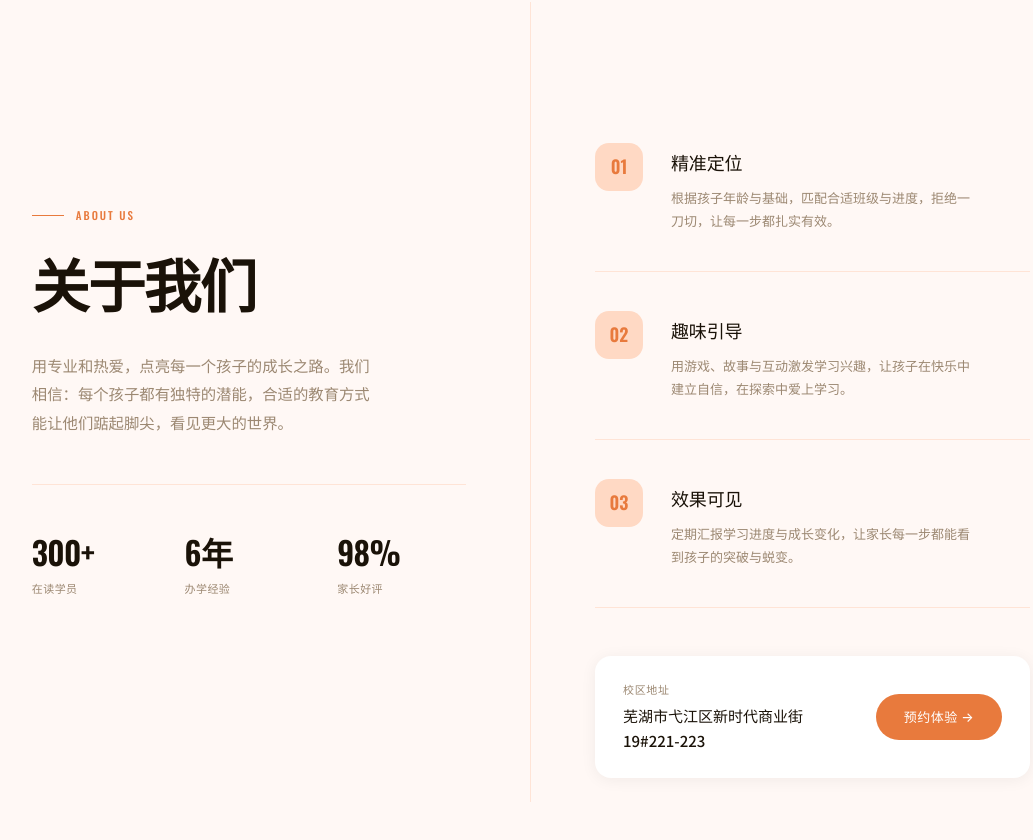
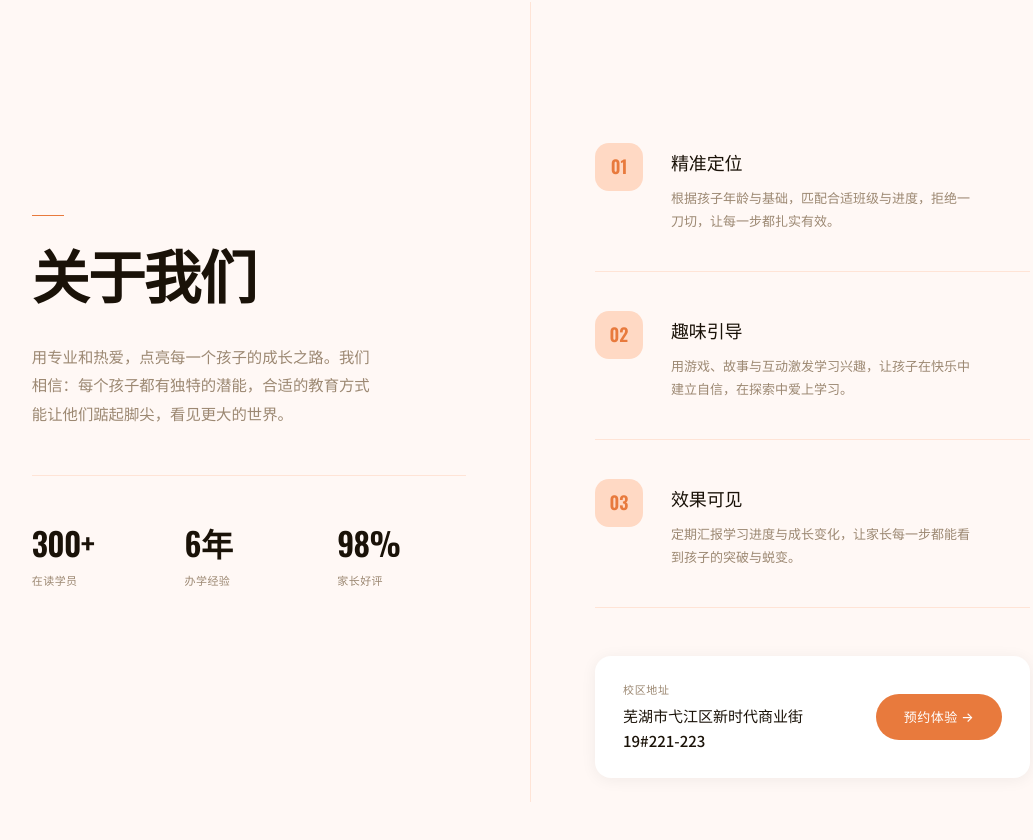
Before and after one commit to tujunjie003/jiaopei-website, a plain HTML site: page index.html in a window 1280 px wide. Shown: the part 1726-2566 px from the top of the page, without its empty margins (109-1142 px from the left). Drawn offline with nearby package versions, Linux system fonts and the light colour scheme.

Commit message:
fix: remove About Us eyebrow text

```diff
--- a/index.html
+++ b/index.html
@@ -1416,7 +1416,7 @@
     <!-- About -->
     <section id="about" class="about-section">
         <div class="about-left">
-            <div class="about-eyebrow">About Us</div>
+            <div class="about-eyebrow"></div>
             <h2 class="about-title">关于我们</h2>
             <p class="about-desc">用专业和热爱，点亮每一个孩子的成长之路。我们相信：每个孩子都有独特的潜能，合适的教育方式能让他们踮起脚尖，看见更大的世界。</p>
             <div class="about-meta">
```
